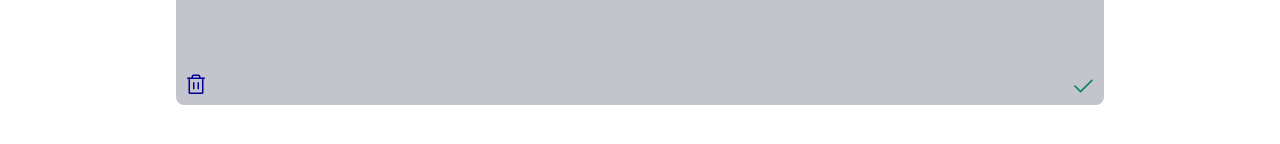
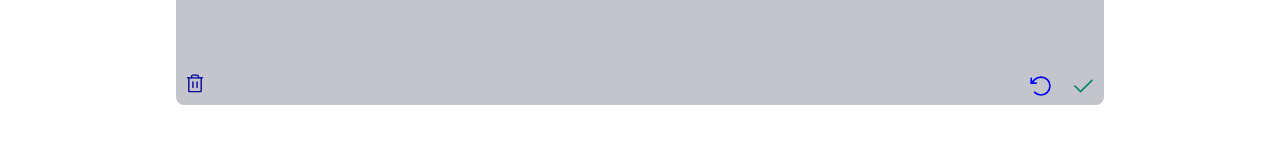
Before and after one commit to yan-arcanjo/ToDoList, a React (Vite) app: page / in a window 1280 px wide. Both pictures are taken after typing "Sample" into the empty fields and a click on the button "Add". Shown: the part 424-568 px from the top of the page. Built offline with nearby package versions, Linux system fonts and the light colour scheme.

Commit message:
Melhorias buttons

```diff
--- a/src/components/InputItem.jsx
+++ b/src/components/InputItem.jsx
@@ -47,7 +47,7 @@ export function InputItem () {
              <div className={styles.wrapper}>
                 <main>
                     {item.map(item => {
-                        return <Item content={item} deleteItem={deleteItem}/>
+                        return <Item content={item} OnDeleteItem={deleteItem}/>
                     })}
                 </main>
              </div>
--- a/src/components/Item.jsx
+++ b/src/components/Item.jsx
@@ -1,13 +1,13 @@
 import styles from './Item.module.css'
-import {Trash, Check, X} from 'phosphor-react'
+import {Trash, Check, X, ArrowCounterClockwise} from 'phosphor-react'
 import { useState } from 'react'
 
-export function Item ({content, deleteItem}) {
+export function Item ({content, OnDeleteItem}) {
     const [checked, isChecked] = useState(false);
     const [checkedOrNot, isCheckedOrNot] = useState(<Check size={26}/>)
 
     function handleDeleteComment() {
-        deleteItem(content)
+        OnDeleteItem(content)
     }
 
     return (
@@ -18,10 +18,11 @@ export function Item ({content, deleteItem}) {
 
         <div className={styles.options}>
             <div className={styles.trash}>
-                <button onClick={handleDeleteComment}><Trash size={24}/></button>
+                <button onClick={handleDeleteComment}><Trash size={22}/></button>
             </div>
 
             <div className={styles.check}>
+                <button><ArrowCounterClockwise color="blue" size={26}/></button>
                 <button onClick={() => {
                     if(checked) {
                         isChecked(false);
--- a/src/components/Item.module.css
+++ b/src/components/Item.module.css
@@ -56,6 +56,8 @@
     justify-content: space-between;
 }
 .check {
+    display: flex;
+    gap: 1rem;
     margin-top: -2.5rem;
     padding: .5rem;
 
@@ -68,6 +70,7 @@
     background: transparent;
     border: none;
     transition: transform 0.4s;
+    cursor: pointer;
 }
 
 .check > button:hover {
```
